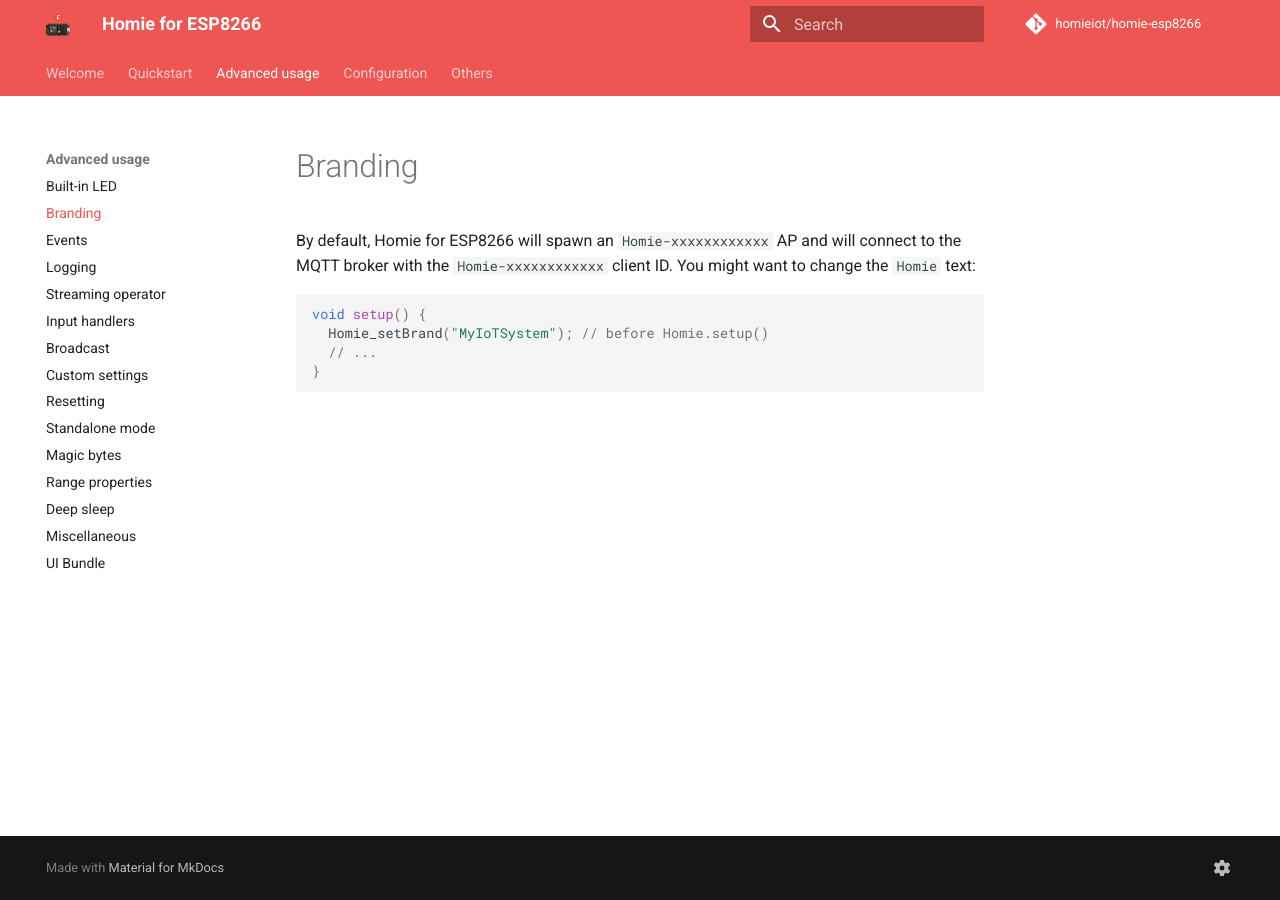
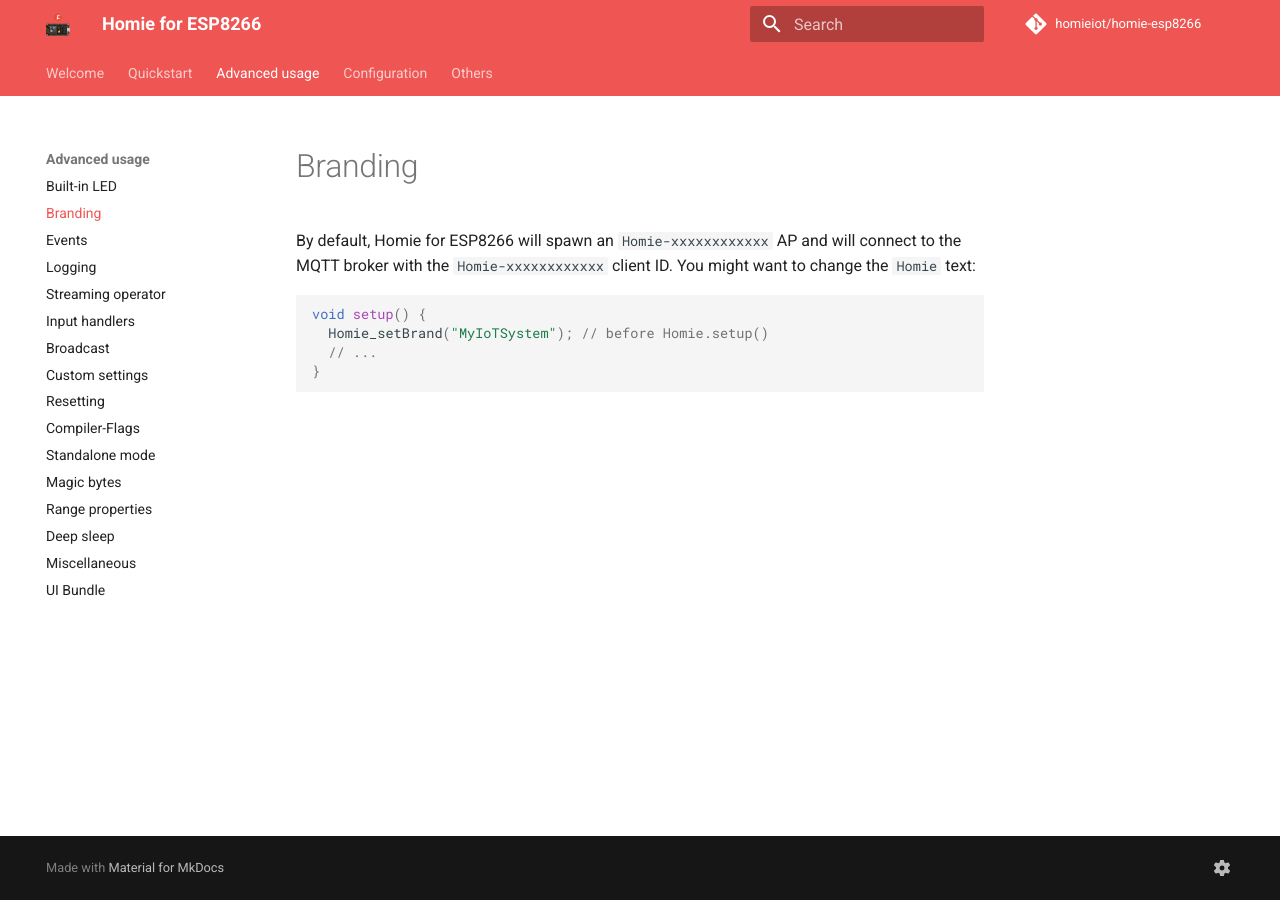
Before and after one commit to homieiot/homie-esp8266, an MkDocs documentation site: the page built from docs/advanced-usage/branding.md, in a window 1280 px wide. Built offline with MkDocs 1.6.1 and Material for MkDocs 9.7.7, drawn with Linux system fonts in a browser that asks for light colours; comment, search, counter and statistics services are not loaded; old or Windows-style settings are respelled for this version of MkDocs.

Commit message:
Added compiler-flag documentation to advanced usage

```diff
--- a/mkdocs.yml
+++ b/mkdocs.yml
@@ -22,6 +22,7 @@
       - Broadcast: advanced-usage/broadcast.md
       - Custom settings: advanced-usage/custom-settings.md
       - Resetting: advanced-usage/resetting.md
+      - Compiler-Flags: advanced-usage/compiler-flags.md
       - Standalone mode: advanced-usage/standalone-mode.md
       - Magic bytes: advanced-usage/magic-bytes.md
       - Range properties: advanced-usage/range-properties.md
```
